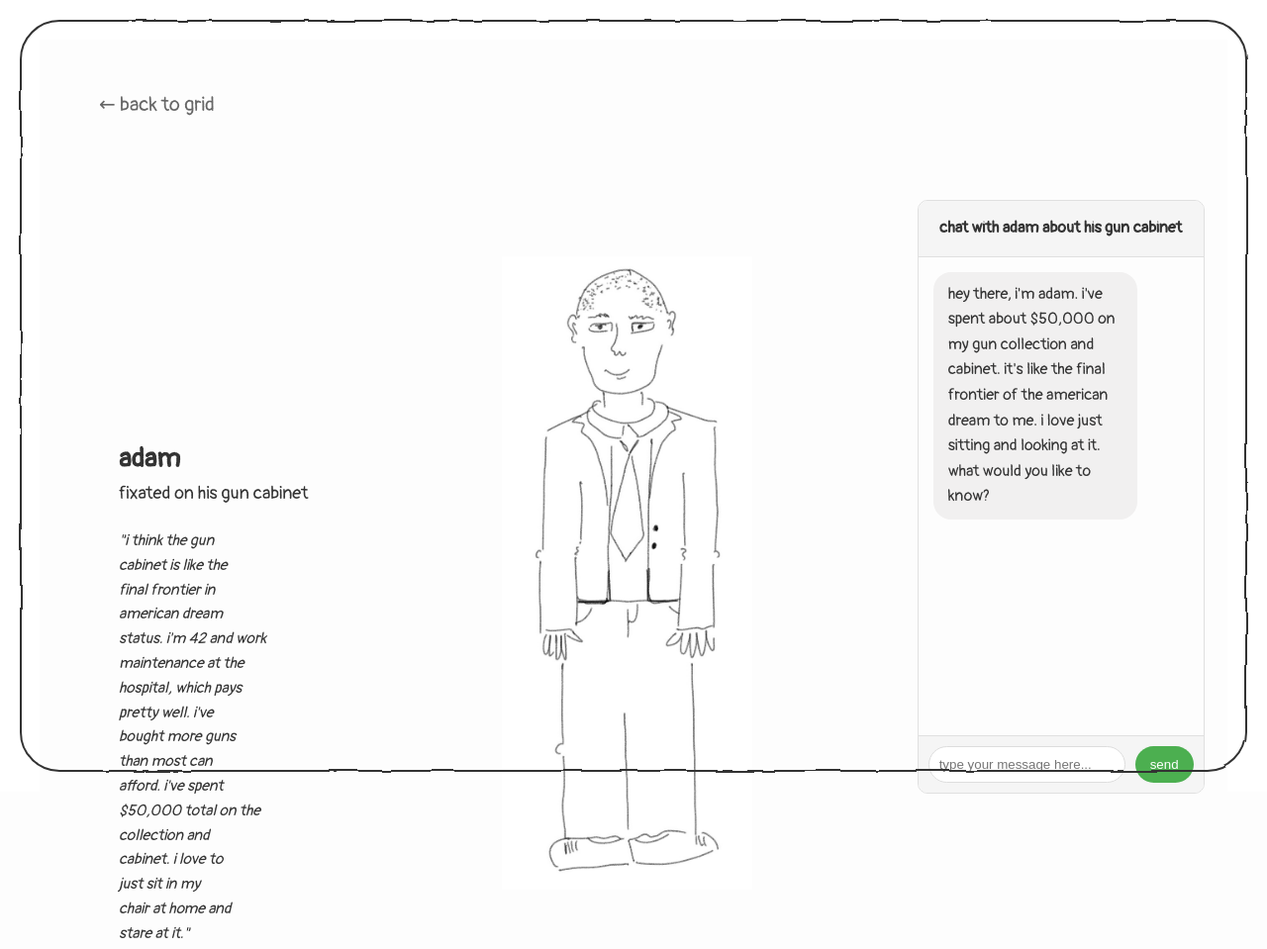
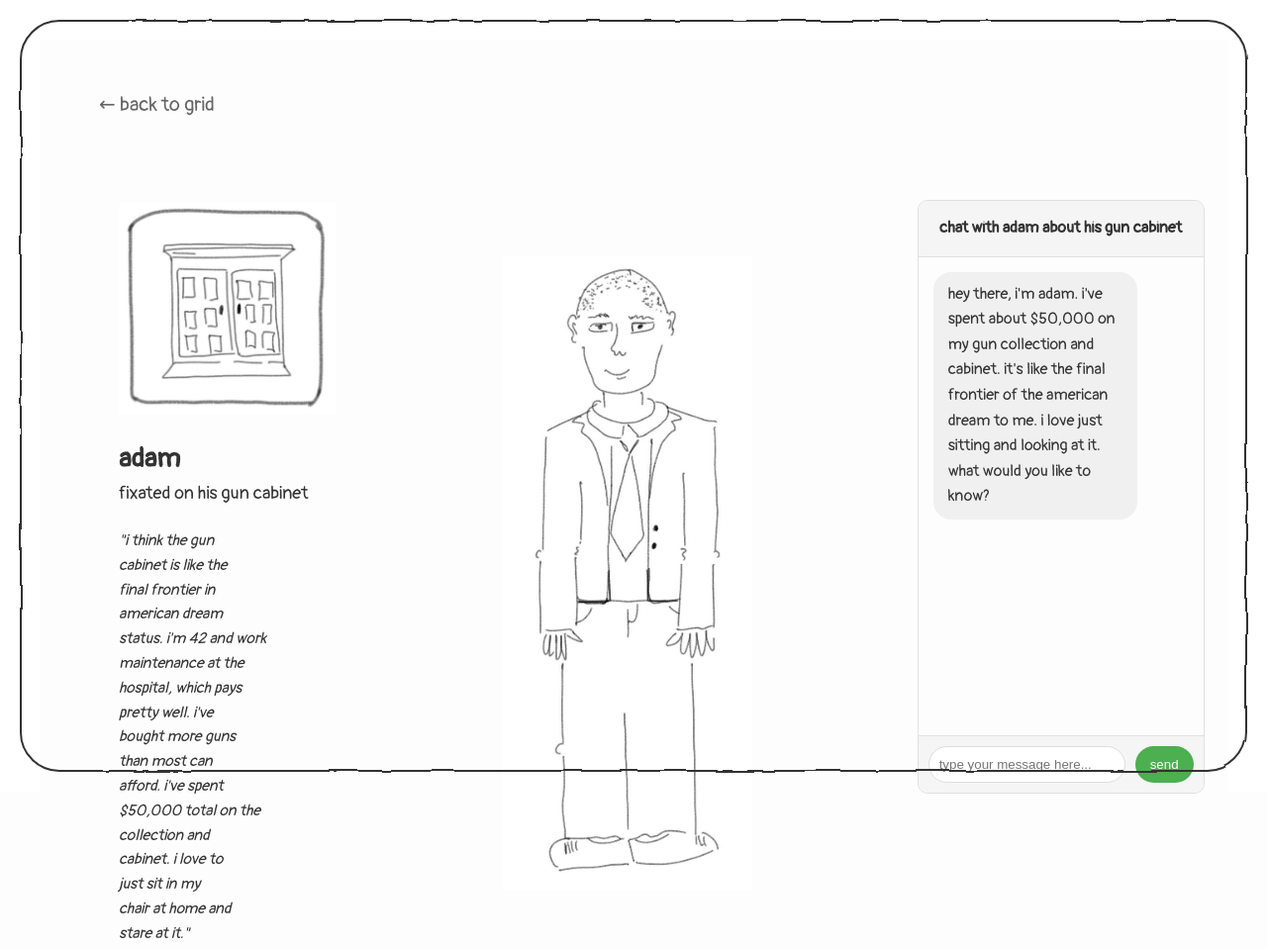
Before and after one commit to singhh5050/fixaitions, a website: page pages/guns.html in a window 1280 px wide. Shown: the whole page at 99% size. Drawn offline with Linux system fonts and the light colour scheme.

Commit message:
fixed adam and georgina icons

```diff
--- a/pages/guns.html
+++ b/pages/guns.html
@@ -215,7 +215,7 @@
         <div class="three-column-layout">
             <!-- Left Column: Profile -->
             <div class="profile-section">
-                <div class="photo-square" style="background-image: url('../images/guns.jpeg');"></div>
+                <div class="photo-square" style="background-image: url('../images/guncabinet.jpeg');"></div>
                 <div class="profile-info">
                     <h2>adam</h2>
                     <p>fixated on his gun cabinet</p>
```
Also changed, not shown: pages/gargoyles.html (+1 -1 lines).
